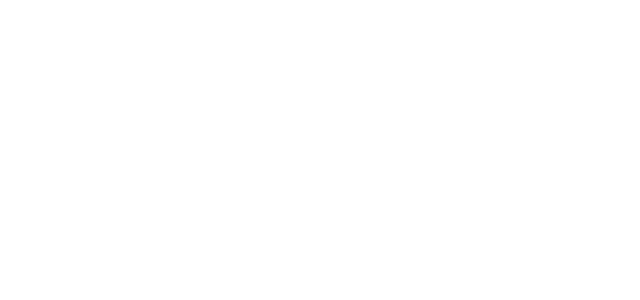
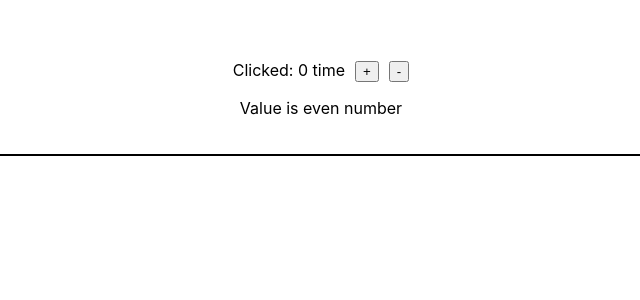
Before and after one commit to sbpark88/react-store, a React (Create React App) app: page / in a window 1280 px wide. Shown: the top 300 px of the page, without its empty margins (319-959 px from the left). Built offline with nearby package versions, Linux system fonts and the light colour scheme.

Commit message:
Add: Counter using 'makeObservable'

```diff
--- a/src/App.tsx
+++ b/src/App.tsx
@@ -1,8 +1,14 @@
 import React from "react";
 import "./App.css";
+import Counter from "./components/Counter";
+import store from "./store";
 
 function App() {
-  return <div className="App"></div>;
+  return (
+    <div className="App">
+      <Counter store={store.counterStore} />
+    </div>
+  );
 }
 
 export default App;
--- /dev/null
+++ b/src/components/Counter.tsx
@@ -0,0 +1,21 @@
+import React from "react";
+import "./Counter.css";
+import { observer } from "mobx-react-lite";
+import CounterStore from "../store/CounterStore";
+
+interface Props {
+  store: CounterStore;
+}
+
+const Counter: React.FC<Props> = ({ store }) => {
+  return (
+    <div className="counter-container">
+      Clicked: {store.value} time
+      <button onClick={() => store.increment()}>+</button>
+      <button onClick={() => store.decrement()}>-</button>
+      <p>Value is {store.isEven ? "even" : "odd"} number</p>
+    </div>
+  );
+};
+
+export default observer(Counter);
--- /dev/null
+++ b/src/store/CounterStore.ts
@@ -0,0 +1,31 @@
+import { observable, computed, action, makeObservable } from "mobx";
+
+export default class CounterStore {
+  value = 0;
+
+  constructor() {
+    makeObservable(this, {
+      value: observable,
+      increment: action,
+      decrement: action,
+      isOdd: computed,
+      isEven: computed,
+    });
+  }
+
+  increment() {
+    this.value += 1;
+  }
+
+  decrement() {
+    this.value -= 1;
+  }
+
+  get isOdd(): boolean {
+    return this.value % 2 !== 0;
+  }
+
+  get isEven(): boolean {
+    return this.value % 2 === 0;
+  }
+}
--- /dev/null
+++ b/src/store/index.ts
@@ -0,0 +1,11 @@
+import CounterStore from "./CounterStore";
+
+class RootStore {
+  counterStore: CounterStore;
+
+  constructor() {
+    this.counterStore = new CounterStore();
+  }
+}
+
+export default new RootStore();
```
